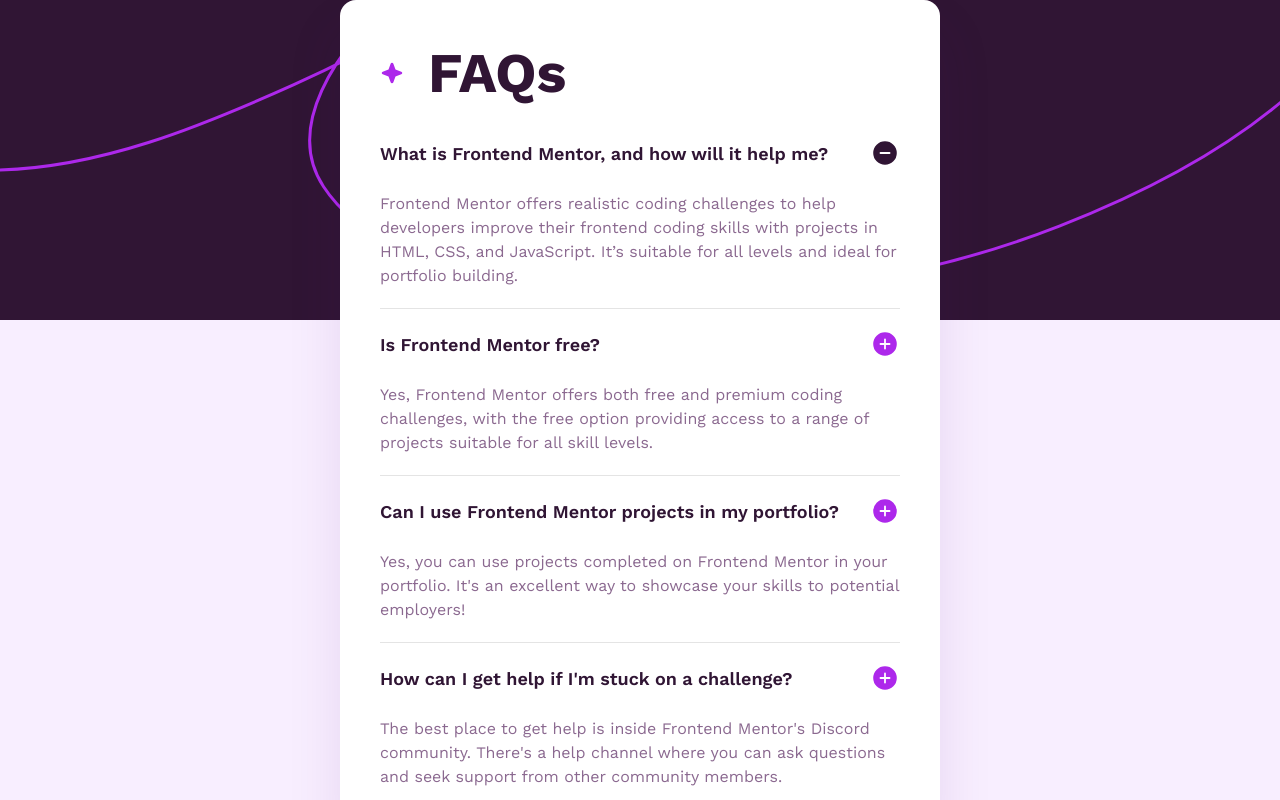
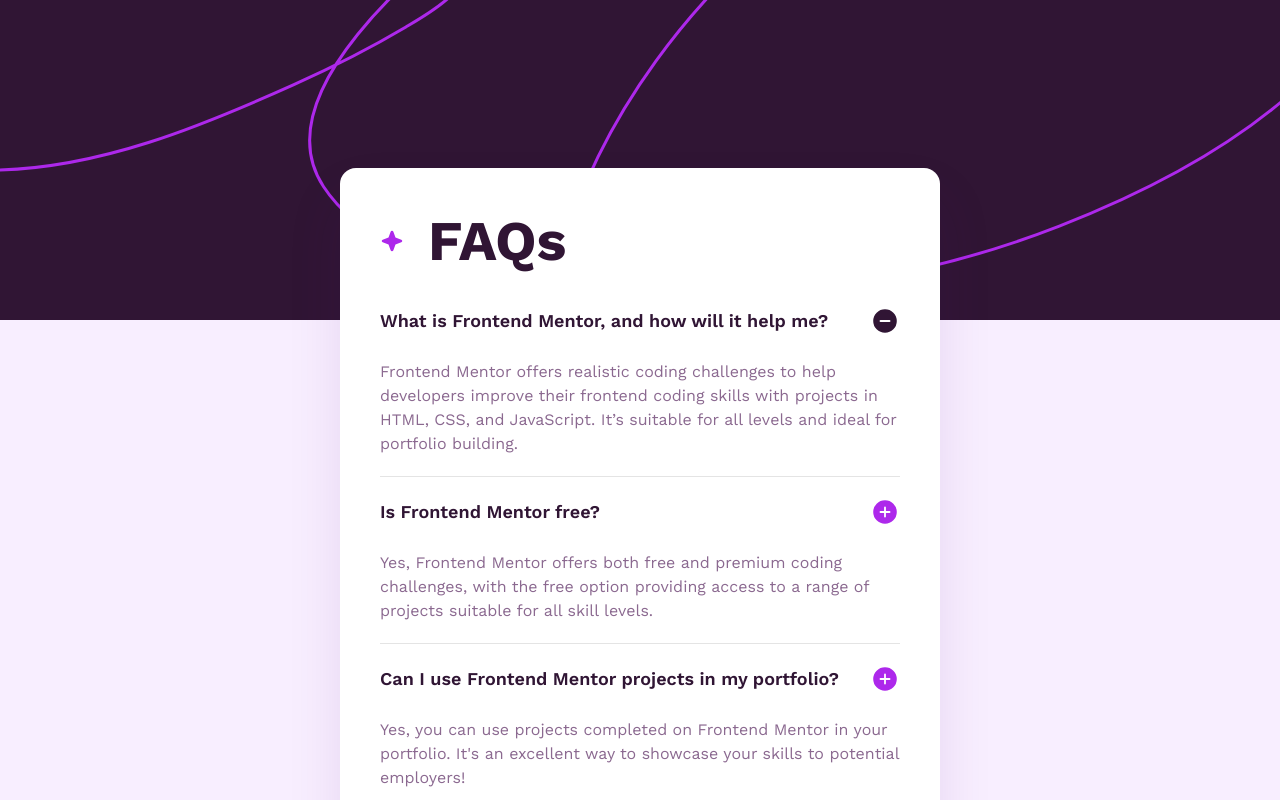
Before and after one commit to jasonluo07/fem-faq-accordion, a Next.js app: page / in a window 1280 px wide. Shown: the top 800 px of the page. Built offline with nearby package versions, Linux system fonts and the light colour scheme.

Commit message:
Add padding-block to main

```diff
--- a/src/app/page.module.css
+++ b/src/app/page.module.css
@@ -2,7 +2,7 @@
   min-height: 100vh;
   display: flex;
   justify-content: center;
-  align-items: center;
+  padding-block: 142.5px;
 
   .backgroundPattern {
     background-image: url('/background-pattern-mobile.svg');
@@ -16,6 +16,8 @@
 
 @media (min-width: 768px) {
   .main {
+    padding-block: 167.5px;
+
     .backgroundPattern {
       background-image: url('/background-pattern-desktop.svg');
       height: 320px;
```
